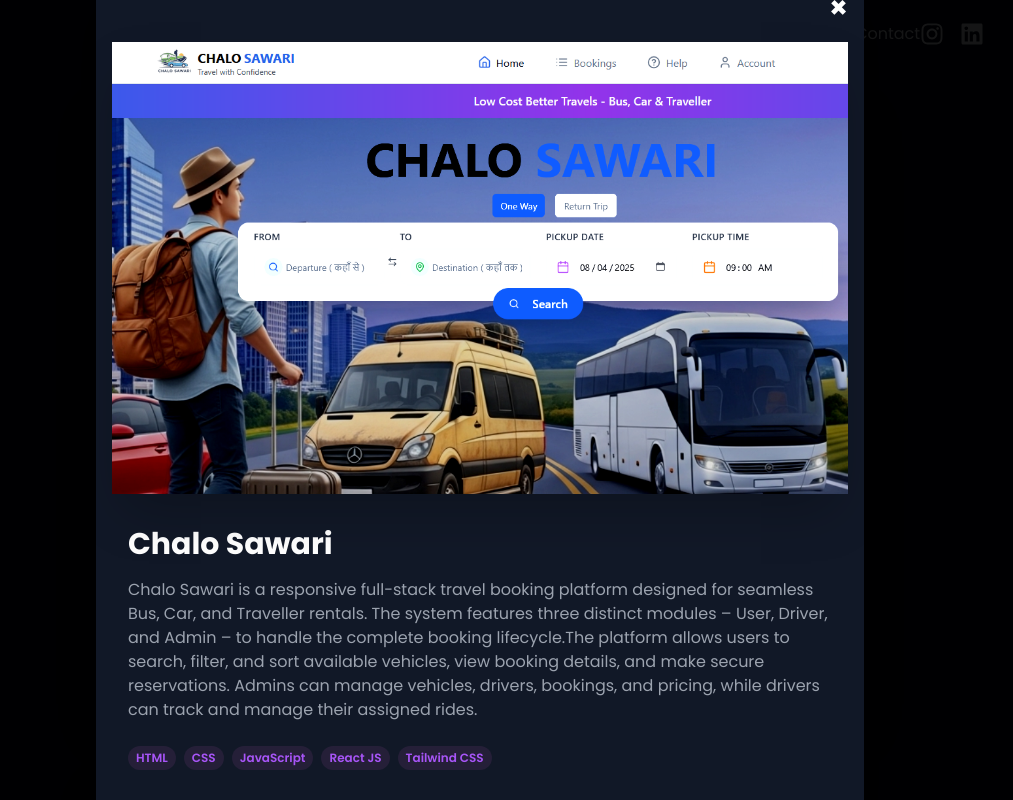
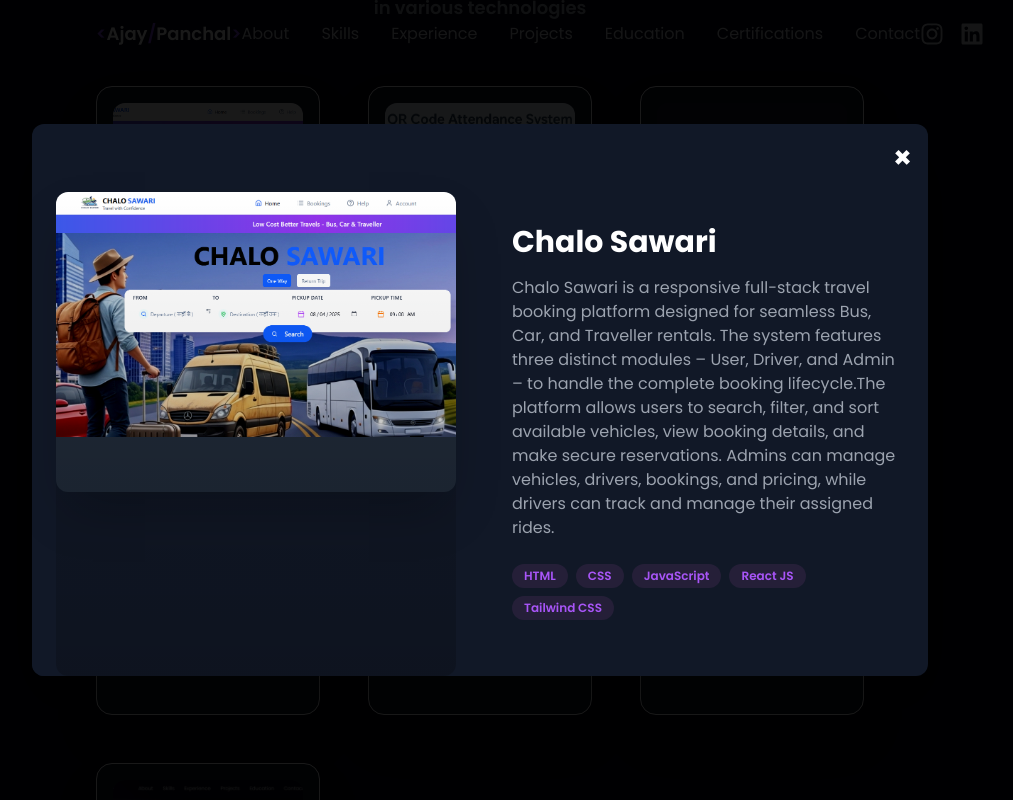
Before and after one commit to ajaypanchal761/MyPortfolio, a React (Vite) app: page / in a window 1280 px wide. Both pictures are taken after a click on the element 368 px from the left and 3521 px from the top of the page. Shown: the part 3121-3921 px from the top of the page, without its empty margins (160-1173 px from the left). Built offline with nearby package versions, Linux system fonts and the light colour scheme.

Commit message:
Completed

```diff
--- a/src/components/Work.jsx
+++ b/src/components/Work.jsx
@@ -37,11 +37,13 @@ const Work = () => {
             className="border border-white bg-gray-900 backdrop-blur-md rounded-2xl shadow-2xl overflow-hidden cursor-pointer hover:shadow-purple-500/50 hover:-translate-y-2 transition-transform duration-300"
           >
             <div className="p-4">
+              <div className="relative overflow-hidden rounded-xl bg-gray-800">
                 <ImageWithFallback
                   src={project.image}
                   alt={project.title}
-                className="w-full h-48 rounded-xl"
+                  className="w-full h-48 object-cover hover:scale-105 transition-transform duration-300"
                 />
+              </div>
             </div>
             <div className="p-6">
               <h3 className="text-2xl font-bold text-white mb-2">
@@ -68,41 +70,56 @@ const Work = () => {
       {/* Modal Container */}
       {selectedProject && (
         <div className="fixed inset-0 z-50 flex items-center justify-center bg-black bg-opacity-90 p-4">
-          <div className="bg-gray-900 rounded-xl shadow-2xl lg:w-full w-[90%] max-w-3xl overflow-hidden relative">
+          <div className="bg-gray-900 rounded-xl shadow-2xl w-[90%] max-w-4xl overflow-hidden relative max-h-[90vh]">
             <div className="flex justify-end p-4">
               <button
                 onClick={handleCloseModal}
-                className="text-white text-3xl font-bold hover:text-purple-500"
+                className="text-white text-3xl font-bold hover:text-purple-500 transition-colors duration-200"
               >
                 &times;
               </button>
             </div>
 
-            <div className="flex flex-col">
-              <div className="w-full flex justify-center bg-gray-900 px-4">
+            <div className="flex flex-col lg:flex-row">
+              <div className="lg:w-1/2 w-full flex justify-center bg-gray-900 px-4 lg:px-6">
+                <div className="relative w-full max-w-md lg:max-w-lg">
+                  <div className="relative overflow-hidden rounded-xl bg-gray-800 shadow-2xl">
                     <ImageWithFallback
                       src={selectedProject.image}
                       alt={selectedProject.title}
-                  className="lg:w-full w-[95%] rounded-xl shadow-2xl"
+                      className="w-full h-auto max-h-[400px] min-h-[300px] object-cover"
                     />
                   </div>
-              <div className="lg:p-8 p-6">
-                <h3 className="lg:text-3xl font-bold text-white mb-4 text-md">
+                  <div className="absolute inset-0 bg-gradient-to-t from-black/20 to-transparent rounded-xl pointer-events-none"></div>
+                </div>
+              </div>
+              <div className="lg:w-1/2 w-full lg:p-8 p-6 overflow-y-auto">
+                <h3 className="text-2xl lg:text-3xl font-bold text-white mb-4">
                   {selectedProject.title}
                 </h3>
-                <p className="text-gray-400 mb-6 lg:text-base text-xs">
+                <p className="text-gray-400 mb-6 text-sm lg:text-base leading-relaxed">
                   {selectedProject.description}
                 </p>
                 <div className="flex flex-wrap gap-2 mb-6">
                   {selectedProject.tags.map((tag, index) => (
                     <span
                       key={index}
-                      className="bg-[#251f38] text-xs font-semibold text-purple-500 rounded-full px-2 py-1"
+                      className="bg-[#251f38] text-xs font-semibold text-purple-500 rounded-full px-3 py-1"
                     >
                       {tag}
                     </span>
                   ))}
                 </div>
+                {selectedProject.link && (
+                  <a
+                    href={selectedProject.link}
+                    target="_blank"
+                    rel="noopener noreferrer"
+                    className="inline-block bg-purple-600 hover:bg-purple-700 text-white font-semibold px-6 py-3 rounded-lg transition-colors duration-200"
+                  >
+                    View Project
+                  </a>
+                )}
               </div>
             </div>
           </div>
--- a/src/constants.js
+++ b/src/constants.js
@@ -175,14 +175,14 @@ export const SkillsInfo = [
     {
       id: 1,
       title: "QR Code Attendance System With DataBase",
-      description:"The QR Code Attendance System with Database is a web-based application designed with separate modules for admins and students, ensuring secure and efficient attendance management. The system features robust authentication with dedicated sign-up and sign-in processes for both user types. Admins can easily manage student records, generate unique QR codes for marking attendance, and monitor attendance data in real time. Students can conveniently scan QR codes to mark their presence, view detailed attendance history, and update personal profile information. Backed by a strong and optimized database, the system ensures fast, accurate, and reliable data handling and retrieval, making it an effective solution for modern attendance tracking.",
+      description:"The QR Code Attendance System with Database is a web-based application designed with separate modules for admin and students, ensure secure and efficient attendance management. The system features dedicated sign-up and sign-in processes for both user types. Admins can easily manage student records, generate unique QR codes for marking attendance, and monitor attendance data in real time. Students can conveniently scan QR codes to mark their presence, view detailed attendance history, and update personal profile information. Backed by a strong and optimized database, the system ensures fast, accurate, and reliable data handling and retrieval.",
       image: qrcodeLogo,
       tags: ["HTML5", "CSS3", "JavaScript", "JAVA", "SQL", "JSP", "Servlets"]
     },
     {
       id: 2,
       title: "Online Banking System with Database",
-      description:"The Online Banking System with Database is a secure, database-driven web application designed with separate Admin and Customer modules for efficient account and transaction management. The Admin module provides comprehensive control, including customer onboarding, account management, deposits, withdrawals, balance checks, and fund transfers. The Customer module allows users to view and manage their accounts, transfer funds, check balances, and update profile details, all with secure session handling to protect sensitive data. Backed by a robust database, the system ensures accurate transaction processing and reliable data retrieval, delivering a smooth and secure online banking experience.",
+      description:"The Online Banking System with Database is a secure, database-driven web application designed with separate Admin and Customer modules for efficient account and transaction management. The Admin module provides comprehensive control, including customer onboarding, account management, deposits, withdrawals, balance checks, and fund transfers. The Customer module allows users to view and manage their accounts, transfer funds, check balances, and update profile details, all with secure session handling to protect sensitive data. Backed by a robust database, the system ensures accurate transaction processing and data retrieval.",
       image: onlinebankingLogo,
       tags: ["HTML5", "CSS3", "JavaScript", "JAVA", "SQL", "JSP", "Servlets"]
     },
```
Lines whose indentation alone changed are shown as unchanged.
